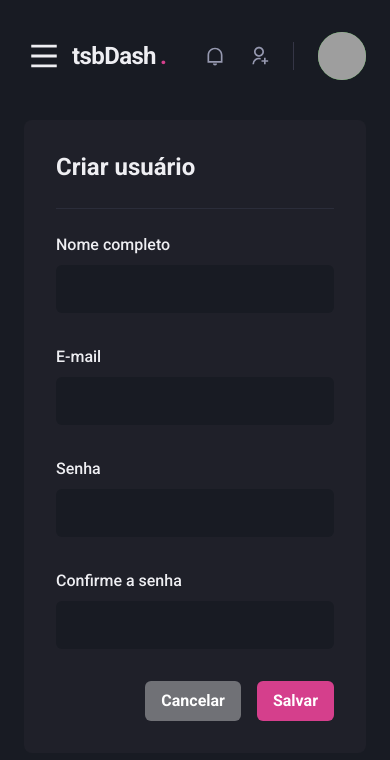
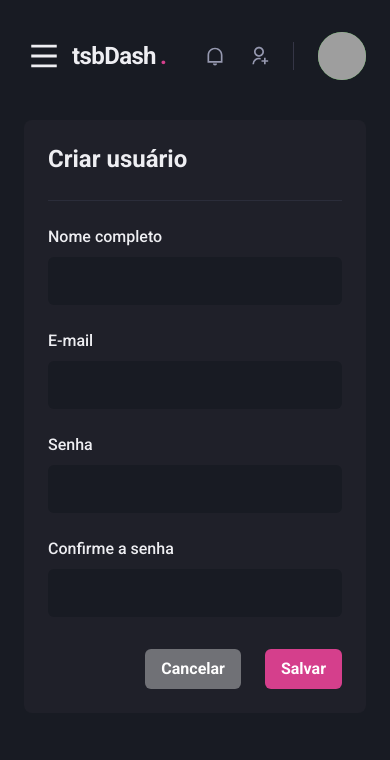
Before and after one commit to teilorbarcelos/tsbdash, a Next.js app: page /users/create in a window 390 px wide. Shown: the top 760 px of the page. Built offline with nearby package versions, Linux system fonts and the light colour scheme; grey boxes are pictures that could not be loaded.

Commit message:
responsive register and fix ssr input issue

```diff
--- a/src/components/Form/Input.tsx
+++ b/src/components/Form/Input.tsx
@@ -2,16 +2,15 @@ import { FormControl, FormLabel, Input, InputProps } from "@chakra-ui/react"
 
 interface Props extends InputProps {
   name: string
-  id?: string
   label?: string
 }
 
-export function BasicInput({ name, id = name, label, ...rest }: Props) {
+export default function BasicInput({ name, label, ...rest }: Props) {
   return (
     <FormControl>
-      {!!label && <FormLabel htmlFor={id}>{label}</FormLabel>}
+      {!!label && <FormLabel htmlFor={name}>{label}</FormLabel>}
+
       <Input
-        id={id}
         name={name}
         focusBorderColor="pink.500"
         bgColor="gray.900"
--- a/src/pages/index.tsx
+++ b/src/pages/index.tsx
@@ -1,5 +1,8 @@
 import { Button, Flex, FormControl, Stack } from "@chakra-ui/react"
-import { BasicInput } from "../components/Form/Input"
+import dynamic from "next/dynamic"
+const BasicInput = dynamic(import("../components/Form/Input"), {
+  ssr: false
+})
 
 export default function Home() {
   return (
--- a/src/pages/users/create/index.tsx
+++ b/src/pages/users/create/index.tsx
@@ -1,5 +1,8 @@
-import { Box, Button, Divider, Flex, Heading, HStack, SimpleGrid, Stack, VStack } from "@chakra-ui/react";
-import { BasicInput } from "../../../components/Form/Input";
+import { Box, Button, Divider, Flex, Heading, HStack, SimpleGrid, VStack } from "@chakra-ui/react";
+import dynamic from "next/dynamic";
+const BasicInput = dynamic(import("../../../components/Form/Input"), {
+  ssr: false
+})
 import Header from "../../../components/Header";
 import Sidebar from "../../../components/Sidebar";
 
@@ -21,7 +24,7 @@ export default function CreateUser() {
           flex={1}
           borderRadius={8}
           bg="gray.800"
-          p={8}
+          p={["6", "8"]}
         >
           <Heading
             size="lg"
@@ -33,19 +36,21 @@ export default function CreateUser() {
           <Divider my={6} borderColor="gray.700" />
 
           <VStack
-            spacing={8}
+            spacing={["6", "8"]}
           >
             <SimpleGrid
               minChildWidth="240px"
-              spacing={8}
+              spacing={["6", "8"]}
               w="100%"
             >
               <BasicInput
+                id="name"
                 name="name"
                 label="Nome completo"
               />
 
               <BasicInput
+                id="email"
                 name="email"
                 label="E-mail"
                 type="email"
@@ -54,10 +59,11 @@ export default function CreateUser() {
 
             <SimpleGrid
               minChildWidth="240px"
-              spacing={8}
+              spacing={["6", "8"]}
               w="100%"
             >
               <BasicInput
+                id="password"
                 name="password"
                 label="Senha"
                 type="password"
@@ -65,6 +71,7 @@ export default function CreateUser() {
 
               <BasicInput
                 name="password_confirmation"
+                id="password_confirmation"
                 label="Confirme a senha"
                 type="password"
               />
@@ -76,7 +83,7 @@ export default function CreateUser() {
             justify="flex-end"
           >
             <HStack
-              spacing={4}
+              spacing={["6", "8"]}
             >
               <Button
                 colorScheme="whiteAlpha"
```
